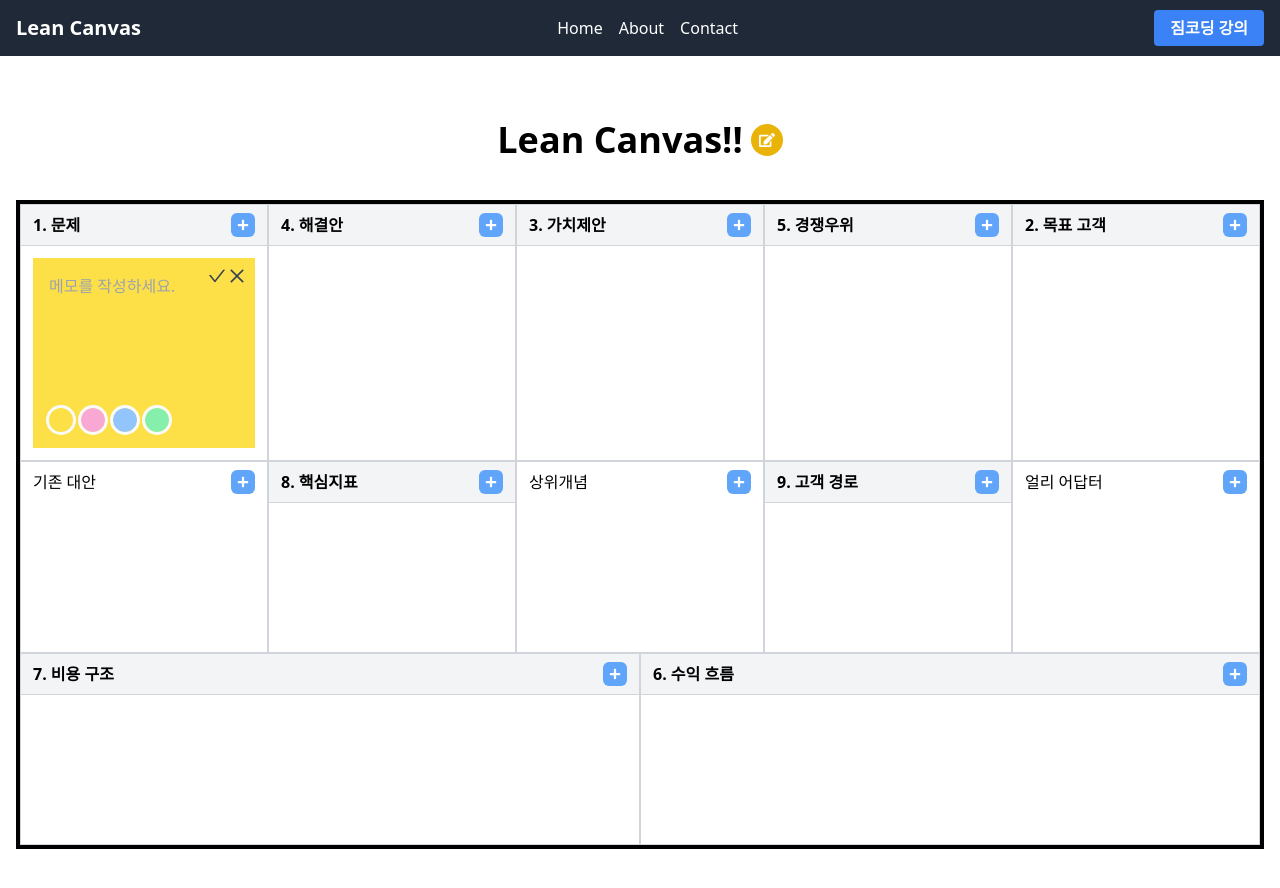
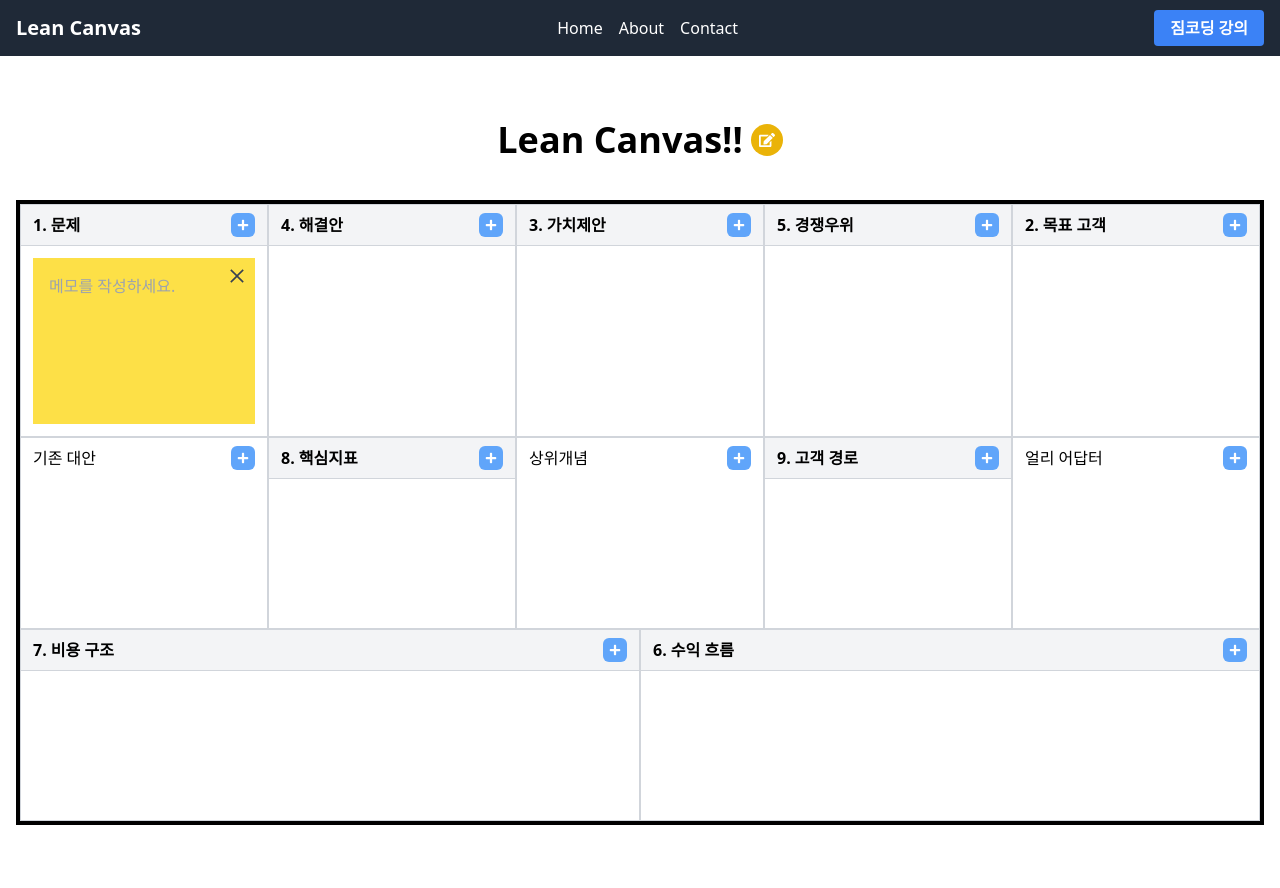
Before and after one commit to gymcoding/lean-canvas-react, a React (Vite) app: page /canvases/1 in a window 1280 px wide. Both pictures are taken after a click on the button 243 px from the left and 225 px from the top of the page. Shown: the top 888 px of the page. Built offline with nearby package versions, Linux system fonts and the light colour scheme.

Commit message:
19.3 수정 모드 추가

```diff
--- a/src/components/Note.jsx
+++ b/src/components/Note.jsx
@@ -1,3 +1,4 @@
+import { useState } from 'react';
 import { AiOutlineClose, AiOutlineCheck } from 'react-icons/ai';
 
 const Note = ({ id, onRemoveNote }) => {
@@ -8,12 +9,26 @@ const Note = ({ id, onRemoveNote }) => {
     'bg-green-300',
   ];
 
+  const [isEditing, setIsEditing] = useState(false);
+
   return (
-    <div className={`p-4 bg-yellow-300 relative max-h-[32rem] overflow-hidden`}>
+    <div
+      className={`p-4 bg-yellow-300 relative max-h-[32rem] overflow-hidden`}
+      onClick={() => setIsEditing(true)}
+    >
       <div className="absolute top-2 right-2">
-        <button aria-label="Check Note" className="text-gray-700">
+        {isEditing ? (
+          <button
+            aria-label="Check Note"
+            className="text-gray-700"
+            onClick={e => {
+              e.stopPropagation();
+              setIsEditing(false);
+            }}
+          >
             <AiOutlineCheck size={20} />
           </button>
+        ) : (
           <button
             aria-label="Close Note"
             className="text-gray-700"
@@ -21,13 +36,16 @@ const Note = ({ id, onRemoveNote }) => {
           >
             <AiOutlineClose size={20} />
           </button>
+        )}
       </div>
       <textarea
         className={`w-full h-full bg-transparent resize-none border-none focus:outline-none text-gray-900 overflow-hidden`}
         aria-label="Edit Note"
         placeholder="메모를 작성하세요."
         style={{ height: 'auto', minHeight: '8rem' }}
+        readOnly={!isEditing}
       />
+      {isEditing && (
         <div className="flex space-x-2">
           {colorOptions.map((option, index) => (
             <button
@@ -37,6 +55,7 @@ const Note = ({ id, onRemoveNote }) => {
             />
           ))}
         </div>
+      )}
     </div>
   );
 };
```
Lines whose indentation alone changed are shown as unchanged.
